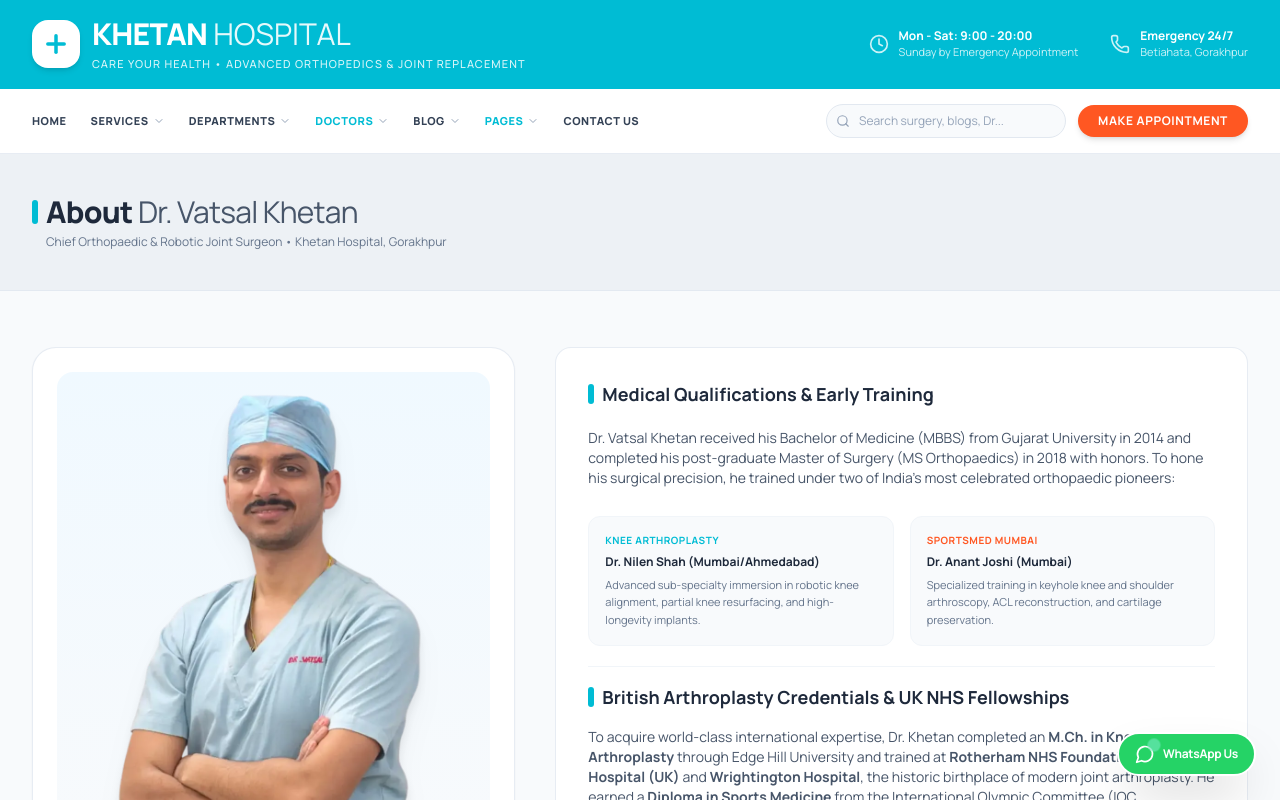
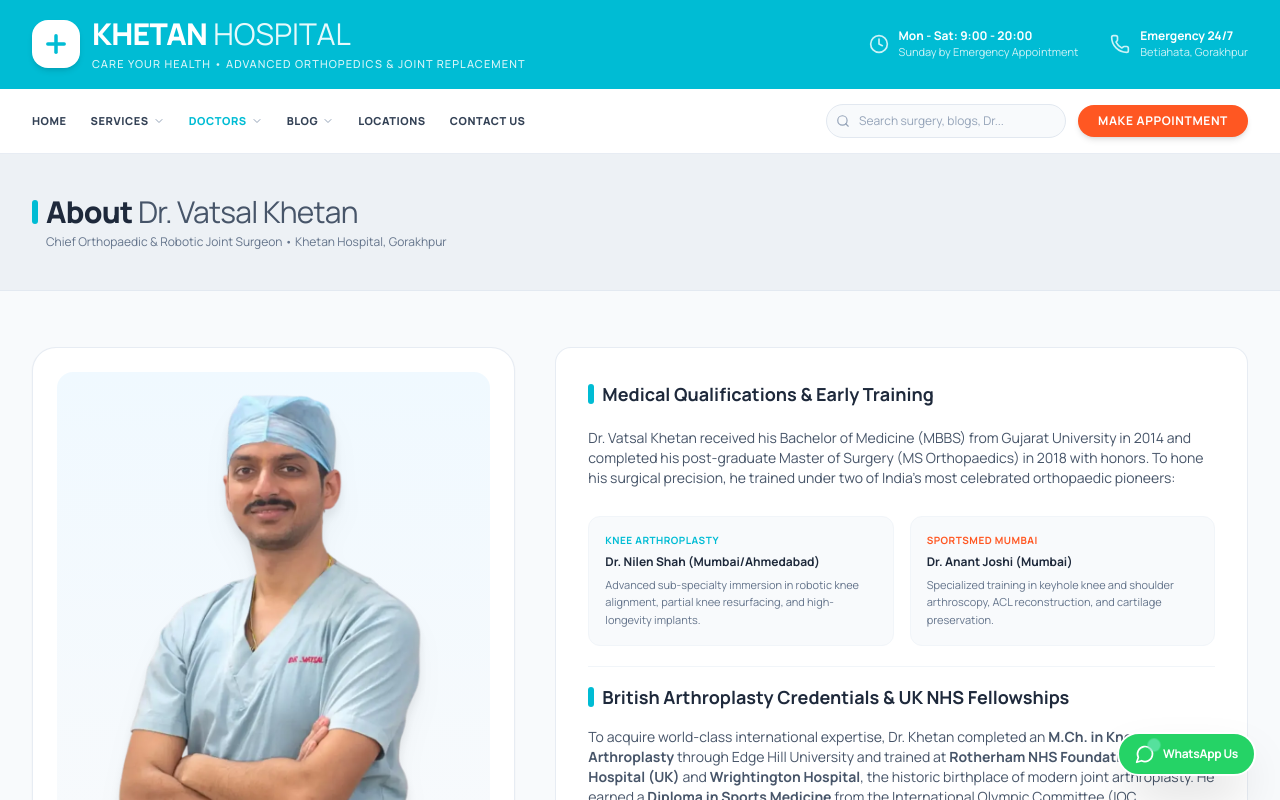
Before and after one commit to shabahatvardha-cmd/Khetan-Hospital, a React (Vite) app in the folder frontend/: page /about in a window 1280 px wide. Shown: the top 800 px of the page. Built offline with nearby package versions, Linux system fonts and the light colour scheme.

Commit message:
fix(nav): remove redundant departments, isolate active states, remove service badges, and expand surgical descriptions

```diff
--- a/frontend/src/components/layout/Navbar.jsx
+++ b/frontend/src/components/layout/Navbar.jsx
@@ -68,19 +68,8 @@ export const Navbar = ({ onBookClick }) => {
       ]
     },
     {
-      title: 'Departments',
-      href: '/services/robotic-knee-surgery', // Direct routing to first item place on click
-      dropdown: [
-        { title: 'Robotic Joint Arthroplasty', href: '/services/robotic-knee-surgery' },
-        { title: 'Joint Reconstruction & Preservation', href: '/services/hip-replacement' },
-        { title: 'Sports Medicine & Arthroscopy', href: '/services/acl-surgery' },
-        { title: 'Trauma & Emergency Fractures', href: '/services/trauma-surgery' },
-        { title: 'Spine & Musculoskeletal Care', href: '/services/spine-surgery' }
-      ]
-    },
-    {
       title: 'Doctors',
-      href: '/about', // Direct routing to first item place on click
+      href: '/about', // Direct routing to Dr. Vatsal Khetan on click
       dropdown: [
         { title: 'Dr. Vatsal Khetan (FRCS Edinburgh)', href: '/about' },
         { title: 'Fellowship Timeline & Moments', href: '/about/memorable-moments' },
@@ -89,7 +78,7 @@ export const Navbar = ({ onBookClick }) => {
     },
     {
       title: 'Blog',
-      href: '/blogs', // Direct routing to first item place on click
+      href: '/blogs', // Direct routing to all clinical articles on click
       dropdown: [
         { title: 'All Clinical Articles (61)', href: '/blogs' },
         { title: 'Knee & Joint Preservation', href: '/blogs?search=Knee' },
@@ -99,17 +88,33 @@ export const Navbar = ({ onBookClick }) => {
       ]
     },
     {
-      title: 'Pages',
-      href: '/about', // Direct routing to first item place on click
-      dropdown: [
-        { title: 'About Dr. Vatsal Khetan', href: '/about' },
-        { title: 'Published Research Papers', href: '/about/published-papers' },
-        { title: 'International Fellowships', href: '/about/memorable-moments' },
-        { title: 'Outreach OPD Locations', href: '/locations' }
-      ]
+      title: 'Locations',
+      href: '/locations' // Direct routing to outreach OPD centres on click
     },
     { title: 'Contact Us', href: '/contact' }
   ];
+
+  const checkIsActive = (item) => {
+    if (item.href === '/') {
+      return location.pathname === '/';
+    }
+    if (item.title === 'Services') {
+      return location.pathname.startsWith('/services');
+    }
+    if (item.title === 'Doctors') {
+      return location.pathname.startsWith('/about') || location.pathname === '/timeline';
+    }
+    if (item.title === 'Blog') {
+      return location.pathname.startsWith('/blogs');
+    }
+    if (item.title === 'Locations') {
+      return location.pathname.startsWith('/locations');
+    }
+    if (item.title === 'Contact Us') {
+      return location.pathname.startsWith('/contact');
+    }
+    return location.pathname === item.href;
+  };
 
   return (
     <header className="w-full relative z-50">
@@ -185,10 +190,7 @@ export const Navbar = ({ onBookClick }) => {
           {/* Desktop Nav Links (Direct Click Navigation + Strictly 1-Liner Dropdowns) */}
           <nav className="hidden lg:flex items-center space-x-6 text-xs font-bold text-slate-700">
             {navItems.map((item, idx) => {
-              const isActive =
-                item.href === '/'
-                  ? location.pathname === '/'
-                  : location.pathname === item.href || (item.dropdown && item.dropdown.some(d => location.pathname === d.href));
+              const isActive = checkIsActive(item);
               const isHovered = activeDropdown === item.title;
 
               return (
@@ -286,7 +288,9 @@ export const Navbar = ({ onBookClick }) => {
                       <Link
                         to={item.href}
                         onClick={handleNavLinkClick}
-                        className="text-xs font-bold text-slate-800 hover:text-[#00bcd4] uppercase tracking-wider"
+                        className={`text-xs font-bold uppercase tracking-wider ${
+                          checkIsActive(item) ? 'text-[#00bcd4]' : 'text-slate-800 hover:text-[#00bcd4]'
+                        }`}
                       >
                         {item.title}
                       </Link>
@@ -320,7 +324,9 @@ export const Navbar = ({ onBookClick }) => {
                   <Link
                     to={item.href}
                     onClick={handleNavLinkClick}
-                    className="block text-xs font-bold text-slate-800 py-1.5 hover:text-[#00bcd4] uppercase tracking-wider"
+                    className={`block text-xs font-bold py-1.5 uppercase tracking-wider ${
+                      checkIsActive(item) ? 'text-[#00bcd4]' : 'text-slate-800 hover:text-[#00bcd4]'
+                    }`}
                   >
                     {item.title}
                   </Link>
--- a/frontend/src/pages/ServiceDetailPage.jsx
+++ b/frontend/src/pages/ServiceDetailPage.jsx
@@ -63,15 +63,6 @@ export const ServiceDetailPage = ({ onBookClick }) => {
           </div>
 
           <div className="lg:col-span-7 p-6 sm:p-8 space-y-4 flex flex-col justify-center">
-            <div className="flex flex-wrap items-center gap-2">
-              <span className="text-[10px] font-bold px-3 py-1 rounded-full bg-sky-50 text-[#00bcd4]">
-                {service.category} SPECIALTY
-              </span>
-              <span className="text-[10px] font-bold px-3 py-1 rounded-full bg-orange-50 text-[#ff5722]">
-                {service.tag}
-              </span>
-            </div>
-
             <p className="text-xs sm:text-sm text-slate-600 leading-relaxed">
               {service.summary}
             </p>
```
Also changed, not shown: frontend/src/data/clinicContent.js (+9 -9 lines).
